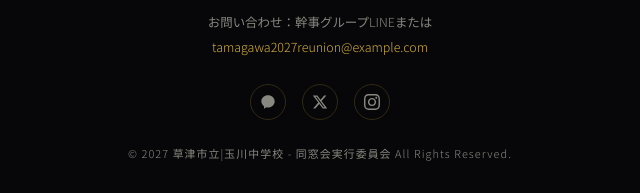
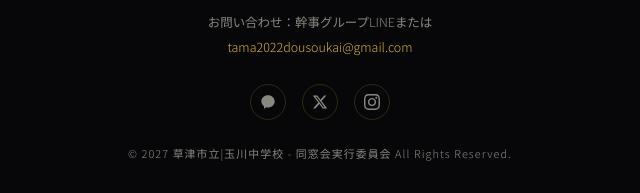
Before and after one commit to 1129kurakura/dosokai, a plain HTML site: page index.html in a window 1280 px wide. Shown: the part 7167-7360 px from the top of the page, 320-960 px from the left. Drawn offline with nearby package versions, Linux system fonts and the light colour scheme.

Commit message:
Update index.html

```diff
--- a/index.html
+++ b/index.html
@@ -282,7 +282,7 @@
       <div class="footer-logo">草津市立|玉川中学校 <span class="gold">2027 同窓会</span></div>
       <div class="footer-contact">
         お問い合わせ：幹事グループLINEまたは<br />
-        <a href="mailto:tamagawa2027reunion@example.com" class="footer-email"> tamagawa2027reunion@example.com </a>
+        <a href="mailto:tamagawa2027reunion@example.com" class="footer-email"> tama2022dousoukai@gmail.com </a>
       </div>
       <div class="footer-sns">
         <a href="#" class="sns-icon" aria-label="LINE">
```
